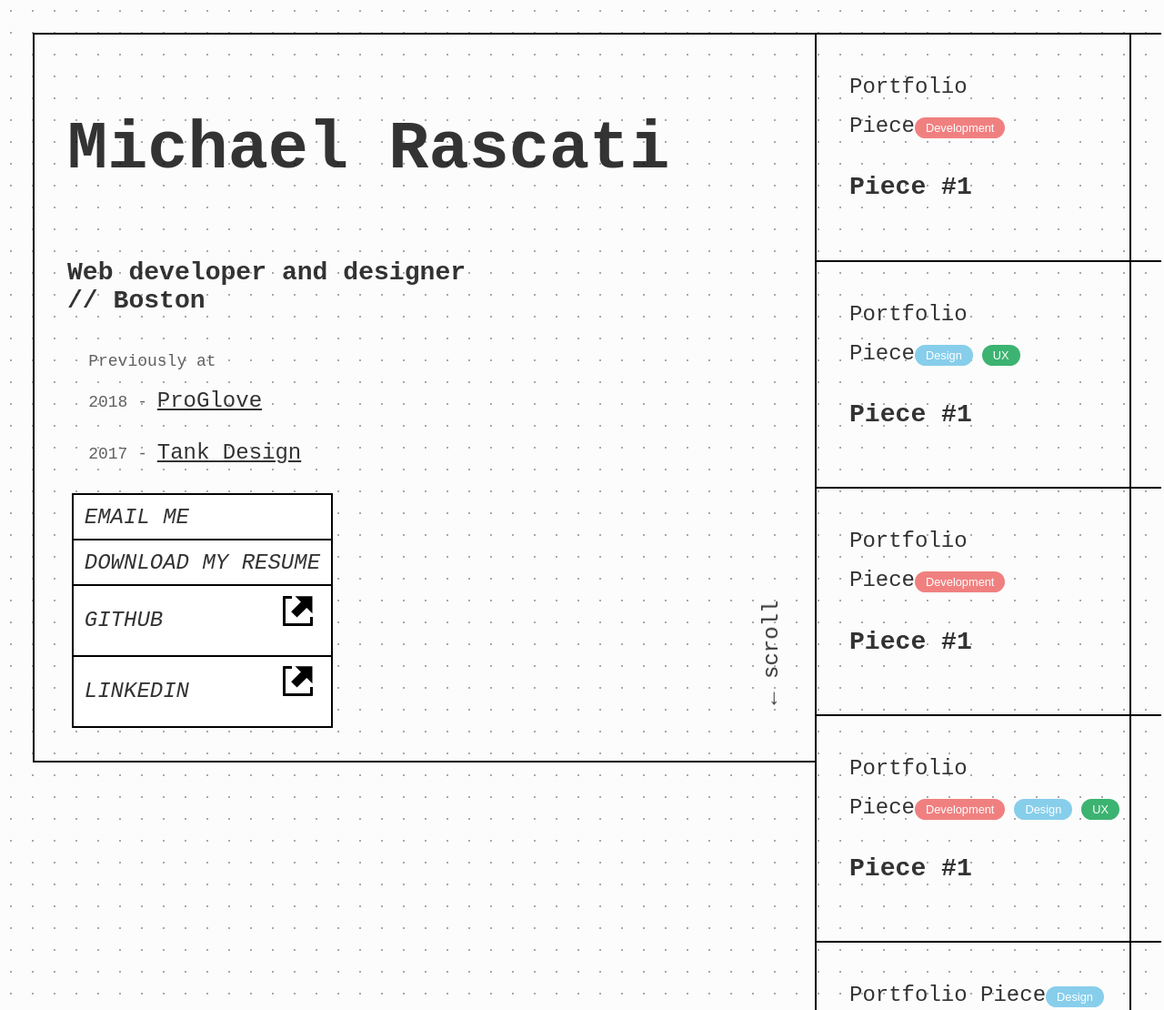
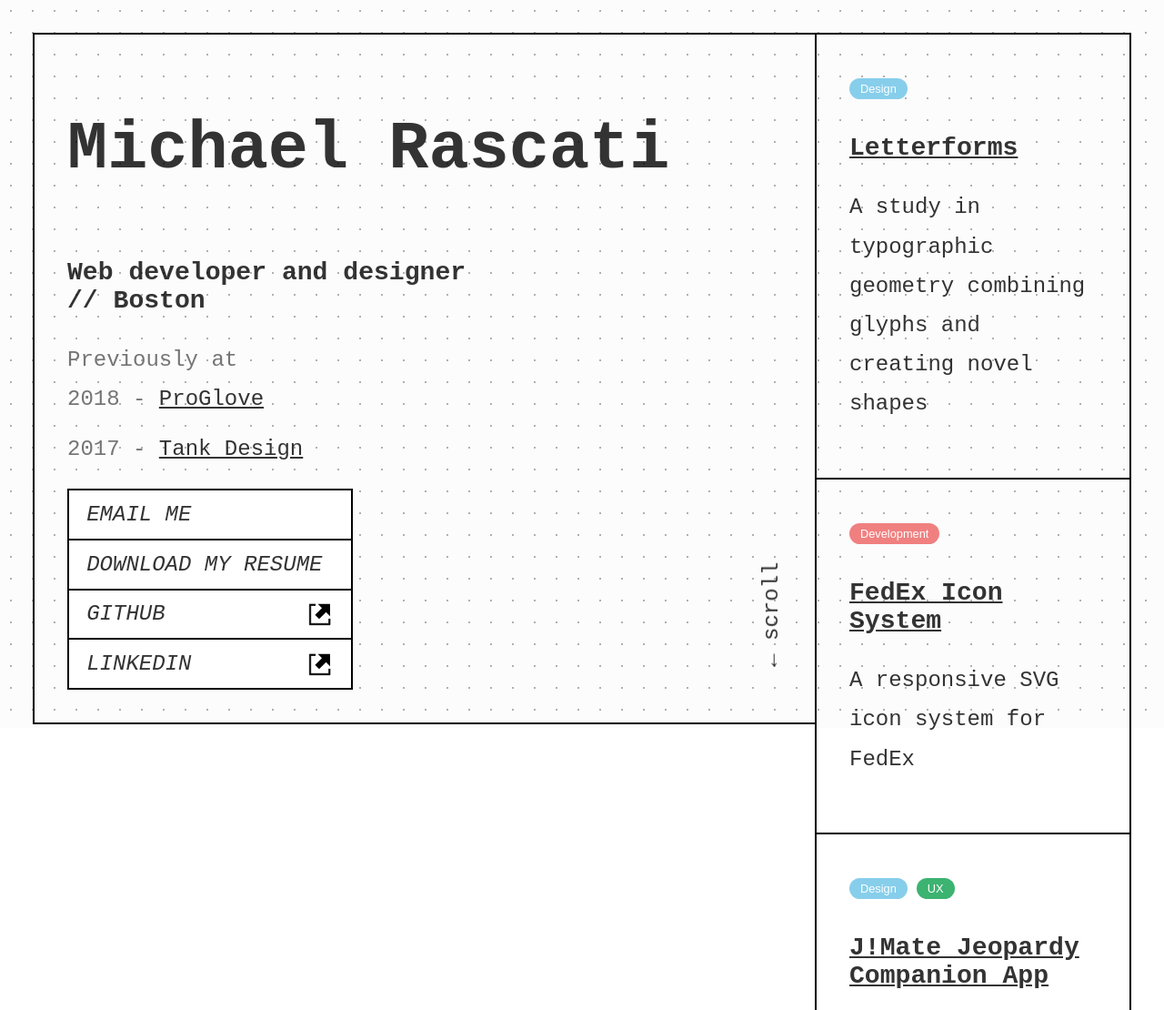
Before and after one commit to rascati/rascati.github.io, a Gatsby site: page / in a window 1280 px wide. Shown: the top 1110 px of the page at 91% size. Built offline with nearby package versions, Linux system fonts and the light colour scheme; Gatsby itself is replaced by a stand-in of ours.

Commit message:
clean up of extra unneeded gatbsy files

```diff
--- a/src/components/layout.css
+++ b/src/components/layout.css
@@ -1,5 +1,4 @@
 html {
-  /* font-family: sans-serif; */
   -ms-text-size-adjust: 100%;
   -webkit-text-size-adjust: 100%;
 }
@@ -58,10 +57,6 @@ strong {
 dfn {
   font-style: italic;
 }
-/* h1 {
-  font-size: 2em;
-  margin: 0.67em 0;
-} */
 mark {
   background-color: #ff0;
   color: #000;
@@ -183,7 +178,6 @@ textarea {
   font: inherit;
 }
 html {
-  /* font: 112.5%/1.45em georgia, serif; */
   box-sizing: border-box;
   overflow-y: scroll;
 }
@@ -198,7 +192,6 @@ html {
 }
 body {
   color: hsla(0, 0%, 0%, 0.8);
-  /* font-family: georgia, serif; */
   font-weight: normal;
   word-wrap: break-word;
   font-kerning: normal;
@@ -218,108 +211,6 @@ img {
   padding-top: 0;
   margin-bottom: 1.45rem;
 }
-/* h1 {
-  margin-left: 0;
-  margin-right: 0;
-  margin-top: 0;
-  padding-bottom: 0;
-  padding-left: 0;
-  padding-right: 0;
-  padding-top: 0;
-  margin-bottom: 1.45rem;
-  color: inherit;
-  font-family: -apple-system, BlinkMacSystemFont, Segoe UI, Roboto, Oxygen,
-    Ubuntu, Cantarell, Fira Sans, Droid Sans, Helvetica Neue, sans-serif;
-  font-weight: bold;
-  text-rendering: optimizeLegibility;
-  font-size: 2.25rem;
-  line-height: 1.1;
-}
-h2 {
-  margin-left: 0;
-  margin-right: 0;
-  margin-top: 0;
-  padding-bottom: 0;
-  padding-left: 0;
-  padding-right: 0;
-  padding-top: 0;
-  margin-bottom: 1.45rem;
-  color: inherit;
-  font-family: -apple-system, BlinkMacSystemFont, Segoe UI, Roboto, Oxygen,
-    Ubuntu, Cantarell, Fira Sans, Droid Sans, Helvetica Neue, sans-serif;
-  font-weight: bold;
-  text-rendering: optimizeLegibility;
-  font-size: 1.62671rem;
-  line-height: 1.1;
-}
-h3 {
-  margin-left: 0;
-  margin-right: 0;
-  margin-top: 0;
-  padding-bottom: 0;
-  padding-left: 0;
-  padding-right: 0;
-  padding-top: 0;
-  margin-bottom: 1.45rem;
-  color: inherit;
-  font-family: -apple-system, BlinkMacSystemFont, Segoe UI, Roboto, Oxygen,
-    Ubuntu, Cantarell, Fira Sans, Droid Sans, Helvetica Neue, sans-serif;
-  font-weight: bold;
-  text-rendering: optimizeLegibility;
-  font-size: 1.38316rem;
-  line-height: 1.1;
-}
-h4 {
-  margin-left: 0;
-  margin-right: 0;
-  margin-top: 0;
-  padding-bottom: 0;
-  padding-left: 0;
-  padding-right: 0;
-  padding-top: 0;
-  margin-bottom: 1.45rem;
-  color: inherit;
-  font-family: -apple-system, BlinkMacSystemFont, Segoe UI, Roboto, Oxygen,
-    Ubuntu, Cantarell, Fira Sans, Droid Sans, Helvetica Neue, sans-serif;
-  font-weight: bold;
-  text-rendering: optimizeLegibility;
-  font-size: 1rem;
-  line-height: 1.1;
-}
-h5 {
-  margin-left: 0;
-  margin-right: 0;
-  margin-top: 0;
-  padding-bottom: 0;
-  padding-left: 0;
-  padding-right: 0;
-  padding-top: 0;
-  margin-bottom: 1.45rem;
-  color: inherit;
-  font-family: -apple-system, BlinkMacSystemFont, Segoe UI, Roboto, Oxygen,
-    Ubuntu, Cantarell, Fira Sans, Droid Sans, Helvetica Neue, sans-serif;
-  font-weight: bold;
-  text-rendering: optimizeLegibility;
-  font-size: 0.85028rem;
-  line-height: 1.1;
-}
-h6 {
-  margin-left: 0;
-  margin-right: 0;
-  margin-top: 0;
-  padding-bottom: 0;
-  padding-left: 0;
-  padding-right: 0;
-  padding-top: 0;
-  margin-bottom: 1.45rem;
-  color: inherit;
-  font-family: -apple-system, BlinkMacSystemFont, Segoe UI, Roboto, Oxygen,
-    Ubuntu, Cantarell, Fira Sans, Droid Sans, Helvetica Neue, sans-serif;
-  font-weight: bold;
-  text-rendering: optimizeLegibility;
-  font-size: 0.78405rem;
-  line-height: 1.1;
-} */
 hgroup {
   margin-left: 0;
   margin-right: 0;
@@ -331,14 +222,12 @@ hgroup {
   margin-bottom: 1.45rem;
 }
 ul {
-  margin-left: 1.45rem;
   margin-right: 0;
   margin-top: 0;
   padding-bottom: 0;
   padding-left: 0;
   padding-right: 0;
   padding-top: 0;
-  margin-bottom: 1.45rem;
   list-style-position: outside;
   list-style-image: none;
 }
@@ -590,8 +479,6 @@ tt,
 code {
   background-color: hsla(0, 0%, 0%, 0.04);
   border-radius: 3px;
-  /* font-family: "SFMono-Regular", Consolas, "Roboto Mono", "Droid Sans Mono",
-    "Liberation Mono", Menlo, Courier, monospace; */
   padding: 0;
   padding-top: 0.2em;
   padding-bottom: 0.2em;
@@ -621,22 +508,29 @@ pre tt:after {
 
 @import url('https://fonts.googleapis.com/css?family=Roboto+Mono');
 
-/* Custom styles below. Maybe remove all above */
+/* Custom global styles below.  */
 body {
   font-size: 24px;
   line-height: 1.8em;
   margin: 0;
   padding: 0;
-
-  background-size: 24px 24px;
-  background-image: radial-gradient(circle, darkgrey 1px, #fcfcfc 1px);
   font-family: 'Roboto Mono', monospace;
 }
 
-@media only screen and (max-width: 1200px) {
-  body { font-size: 20px; }
+.background {
+  position: fixed;
+  height: 100vh;
+  width: 100vw;
+  background-size: 24px 24px;
+  background-image: radial-gradient(circle, #b0b0b0 1px, #fcfcfc 1px);
+  top: 0;
+  left: 0;
+  z-index: -1;
 }
 
+@media only screen and (max-width: 1200px) {
+  body { font-size: 18px; }
+}
 
 a { color: inherit }
 a:hover {
@@ -662,13 +556,12 @@ ul, li {
 }
 
 span {
-  font-size: .75em;
-  color: #616161;
+  color: #757575;
 }
 
 a.button {
-  padding: 0.1em .5em;
-  margin: 0 .2em;
+  padding: 0.2em 0.7em .2em 0.8em;
+  margin: 0 .6em 0 0;
   background-color: white;
   font-style: italic;
   text-transform: uppercase;
@@ -680,6 +573,12 @@ a.button {
   flex-flow: row nowrap;
   justify-content: space-between;
   align-items: center;
+  width: 100%;
+}
+
+.button-external img {
+  margin: 0;
+  height: 1.4em;
 }
 
 a.button:hover {
@@ -687,3 +586,9 @@ a.button:hover {
   transform: translate(-6px, -6px);
   box-shadow: 6px 6px 0px 0px black;
 }
+
+.border {
+  border: 2px solid black;
+  padding: 1.5em;
+  margin: 1.5em;
+}
--- a/src/pages/404.js
+++ b/src/pages/404.js
@@ -1,4 +1,5 @@
 import React from "react"
+import { Link } from "gatsby"
 
 import Layout from "../components/layout"
 import SEO from "../components/seo"
@@ -7,7 +8,7 @@ const NotFoundPage = () => (
   <Layout>
     <SEO title="404: Not found" />
     <h1>NOT FOUND</h1>
-    <p>You just hit a route that doesn&#39;t exist... the sadness.</p>
+    <p>You just hit a route that doesn&#39;t exist... <Link to="/">Go home</Link> :)</p>
   </Layout>
 )
 
--- a/src/pages/index.js
+++ b/src/pages/index.js
@@ -1,8 +1,6 @@
 import React from "react"
-import { Link } from "gatsby"
 
 import Layout from "../components/layout"
-// import Image from "../components/image"
 import SEO from "../components/seo"
 
 import MainGrid from "../components/MainGrid"
@@ -17,39 +15,72 @@ const IndexPage = () => (
     <MainGrid />
 
     <PieceGrid>
-      <Piece title="Piece #1">
-        Portfolio Piece
+
+      <Piece
+        title="Letterforms"
+        description="A study in typographic geometry combining glyphs and creating novel shapes"
+        link="../work/letterforms">
+        <Pill color="SkyBlue">Design</Pill>
+      </Piece>
+
+      <Piece
+        title="FedEx Icon System"
+        description="A responsive SVG icon system for FedEx"
+        link="../work/fedex">
         <Pill color="LightCoral">Development</Pill>
       </Piece>
 
-      <Piece title="Piece #1">
-        Portfolio Piece
+      <Piece
+        title="J!Mate Jeopardy Companion App"
+        description="A companion app for Jeopardy targeted at elders"
+        link="../work/jmate">
         <Pill color="SkyBlue">Design</Pill>
         <Pill color="MediumSeaGreen">UX</Pill>
       </Piece>
 
-      <Piece title="Piece #1">
-        Portfolio Piece
+      <Piece
+        title="Planet Queen"
+        description="A JSON-driven wildlife conservation website"
+        link="../work/planet-queen">
         <Pill color="LightCoral">Development</Pill>
       </Piece>
 
-      <Piece title="Piece #1">
-        Portfolio Piece
+      <Piece
+        title="TEDxCambridge"
+        description="An animated presentation page for one of the largest TEDx events in the country"
+        link="../work/tedx">
         <Pill color="LightCoral">Development</Pill>
+      </Piece>
+
+      <Piece
+        title="Gorgiality"
+        description="A showcase website for a photography exhibition and book sale by Erez Sabag"
+        link="../work/gorgiality">
+        <Pill color="LightCoral">Development</Pill>
+      </Piece>
+
+
+
+
+
+      {/* <Piece
+        title="Venmo Case Study"
+        description="Looking at improving the main workflows of the Venmo Android app - find a problematic mobile interface and
+        redesign it to improve the user experience."
+        link="">
         <Pill color="SkyBlue">Design</Pill>
         <Pill color="MediumSeaGreen">UX</Pill>
-      </Piece>
+      </Piece> */}
 
-      <Piece title="Piece #1">
-        Portfolio Piece
+      {/* <Piece
+        title="NUPT Logos"
+        description="A new logo system for Northeastern's Personal Training department"
+        link="../work/nupt">
         <Pill color="SkyBlue">Design</Pill>
-      </Piece>
+      </Piece> */}
 
     </PieceGrid>
-    {/* <div style={{ maxWidth: `300px`, marginBottom: `1.45rem` }}> */}
-      {/* <Image /> */}
-    {/* </div> */}
-    <Link to="/page-2/">Go to page 2</Link>
+
   </Layout>
 )
 
```
Also changed, not shown: src/components/header.js (deleted, +0 -37 lines), src/components/image.js (deleted, +0 -32 lines), src/pages/page-2.js (deleted, +0 -16 lines).
